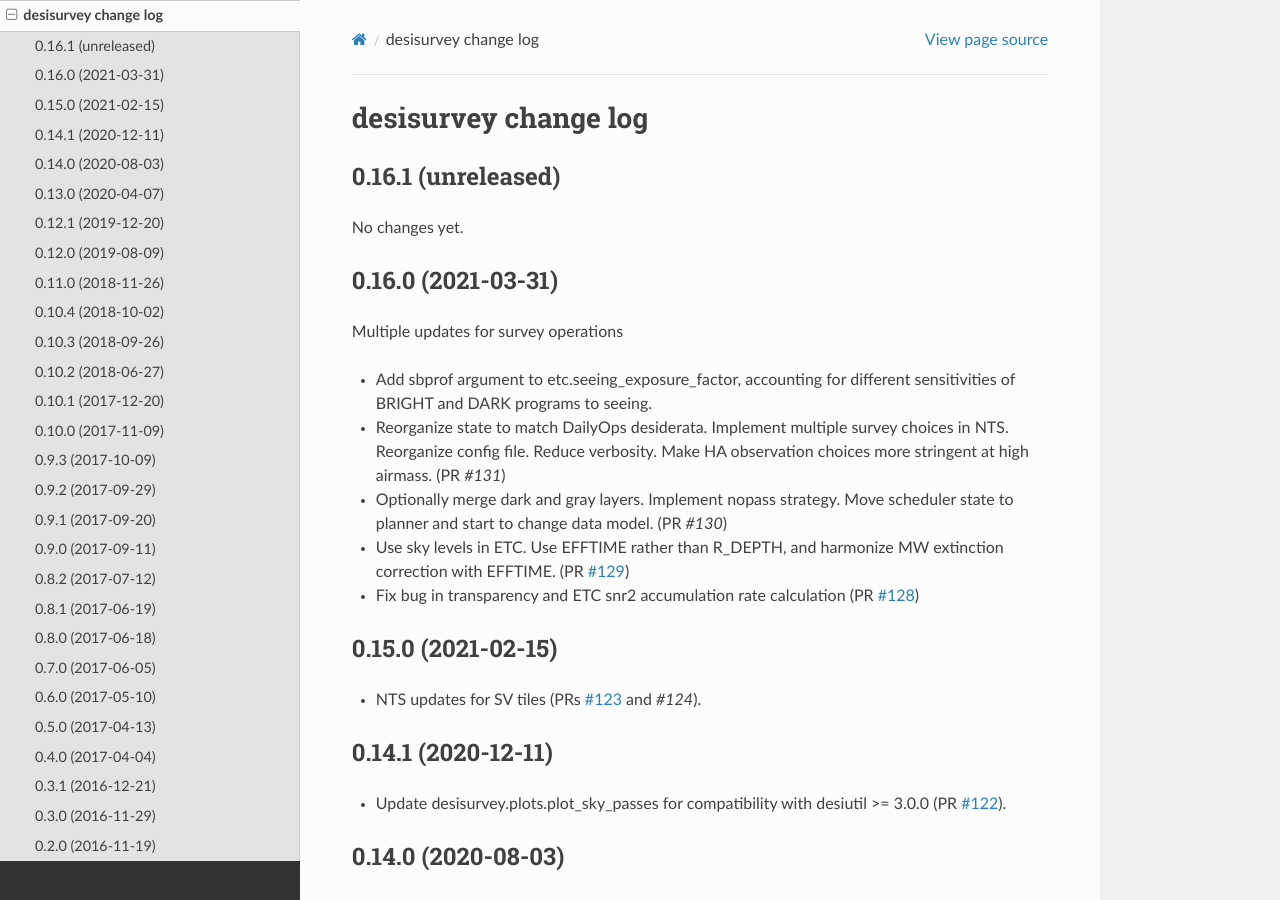
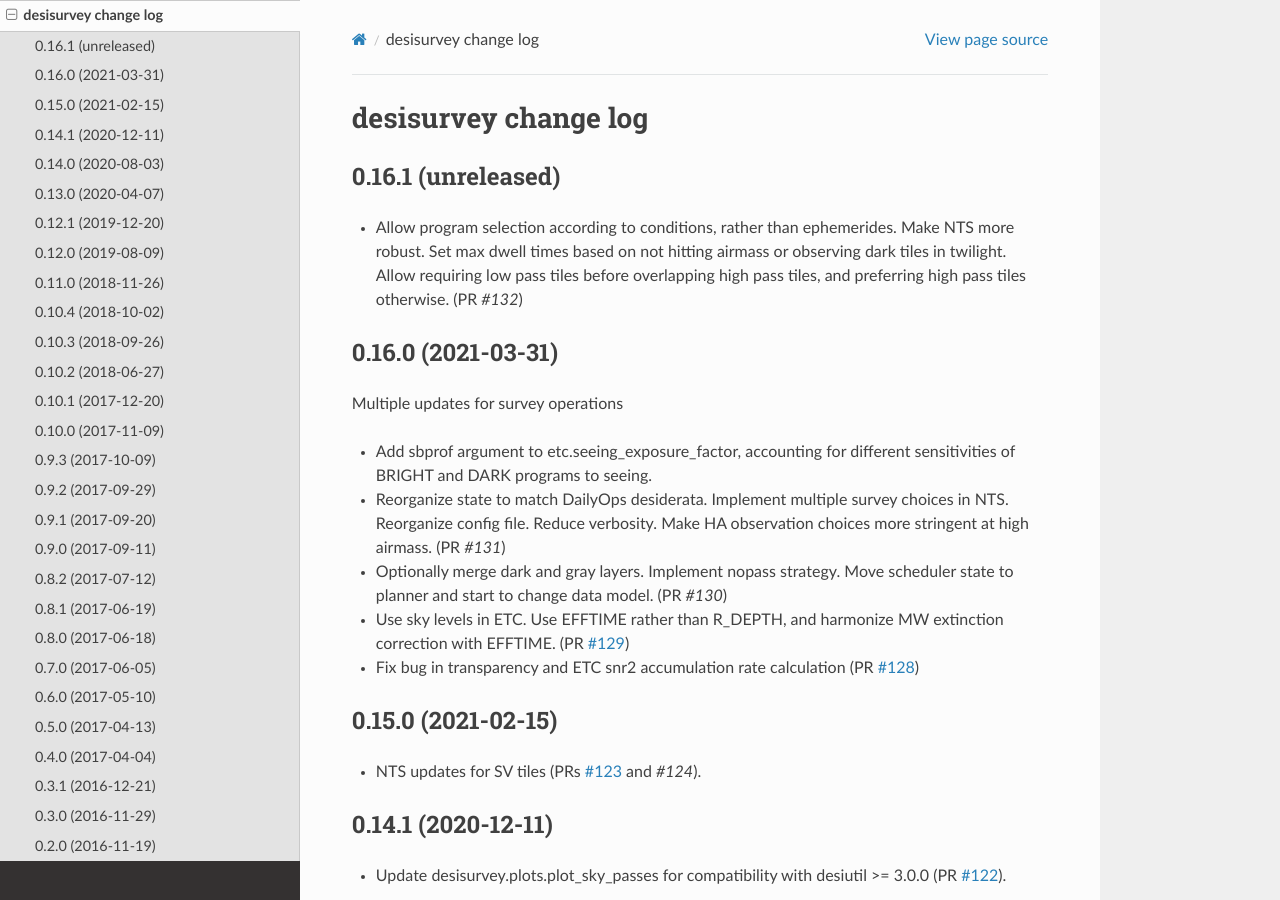
Before and after one commit to desihub/desisurvey, a Sphinx documentation site: the page built from doc/changes.rst, in a window 1280 px wide and 900 px high. Built offline with Sphinx 7.4.7 and the Read the Docs theme 2.0.0, drawn with Linux system fonts in a browser that asks for light colours.

Commit message:
Allow program selection by conditions.

```diff
--- a/doc/changes.rst
+++ b/doc/changes.rst
@@ -4,8 +4,13 @@ desisurvey change log
 
 0.16.1 (unreleased)
 -------------------
+* Allow program selection according to conditions, rather than
+  ephemerides.  Make NTS more robust.  Set max dwell times based on
+  not hitting airmass or observing dark tiles in twilight.  Allow
+  requiring low pass tiles before overlapping high pass tiles, and preferring
+  high pass tiles otherwise.  (PR `#132`)
 
-No changes yet.
+.. _`#132`: https://github.com/desihub/desisurvey/pull/132
 
 0.16.0 (2021-03-31)
 -------------------
```
Also changed, not shown: 1 other file.
